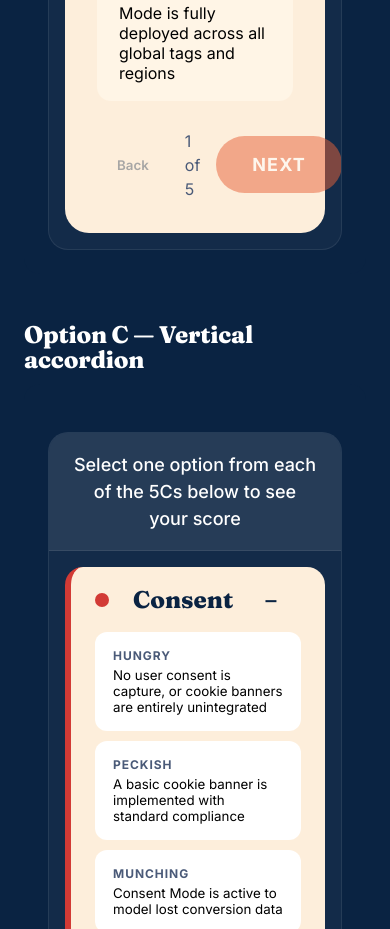
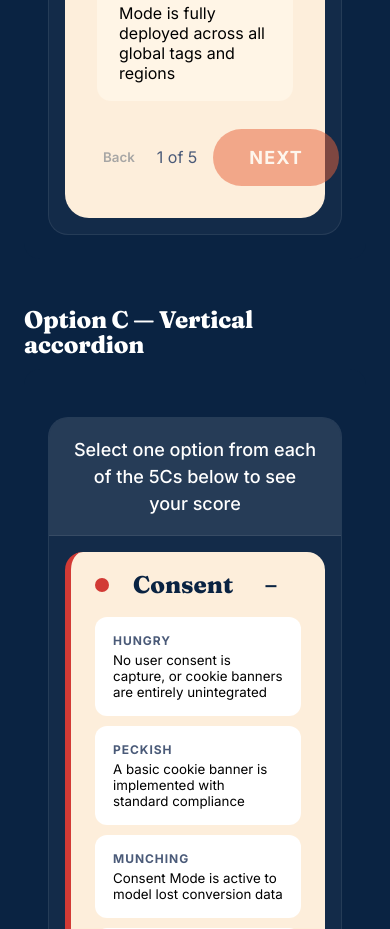
Before and after one commit to ncollinsmkl/feedingalgo, a React (Vite) app: page /mocks/audit in a window 390 px wide. Shown: the part 3000-3929 px from the top of the page. Built offline with nearby package versions, Linux system fonts and the light colour scheme.

Commit message:
Couple of basic CSS changes for mobile layout

```diff
--- a/src/components/AlgoAudit.module.css
+++ b/src/components/AlgoAudit.module.css
@@ -256,11 +256,11 @@
 }
 .stepperNav .progress {
   color: var(--c-text-muted);
+  text-wrap-mode: nowrap;
 }
 .btnGhost {
   background: transparent;
   color: var(--c-navy);
-  padding: 12px 20px;
   border-radius: 999px;
   font-weight: 600;
 }
--- a/src/components/Header.module.css
+++ b/src/components/Header.module.css
@@ -17,7 +17,10 @@
   font-weight: 800;
   font-size: 32px;
   color: var(--c-white);
+  line_height: 33px;
+  padding-right: 22px;
   letter-spacing: -0.01em;
+
 }
 .nav {
   display: flex;
```
